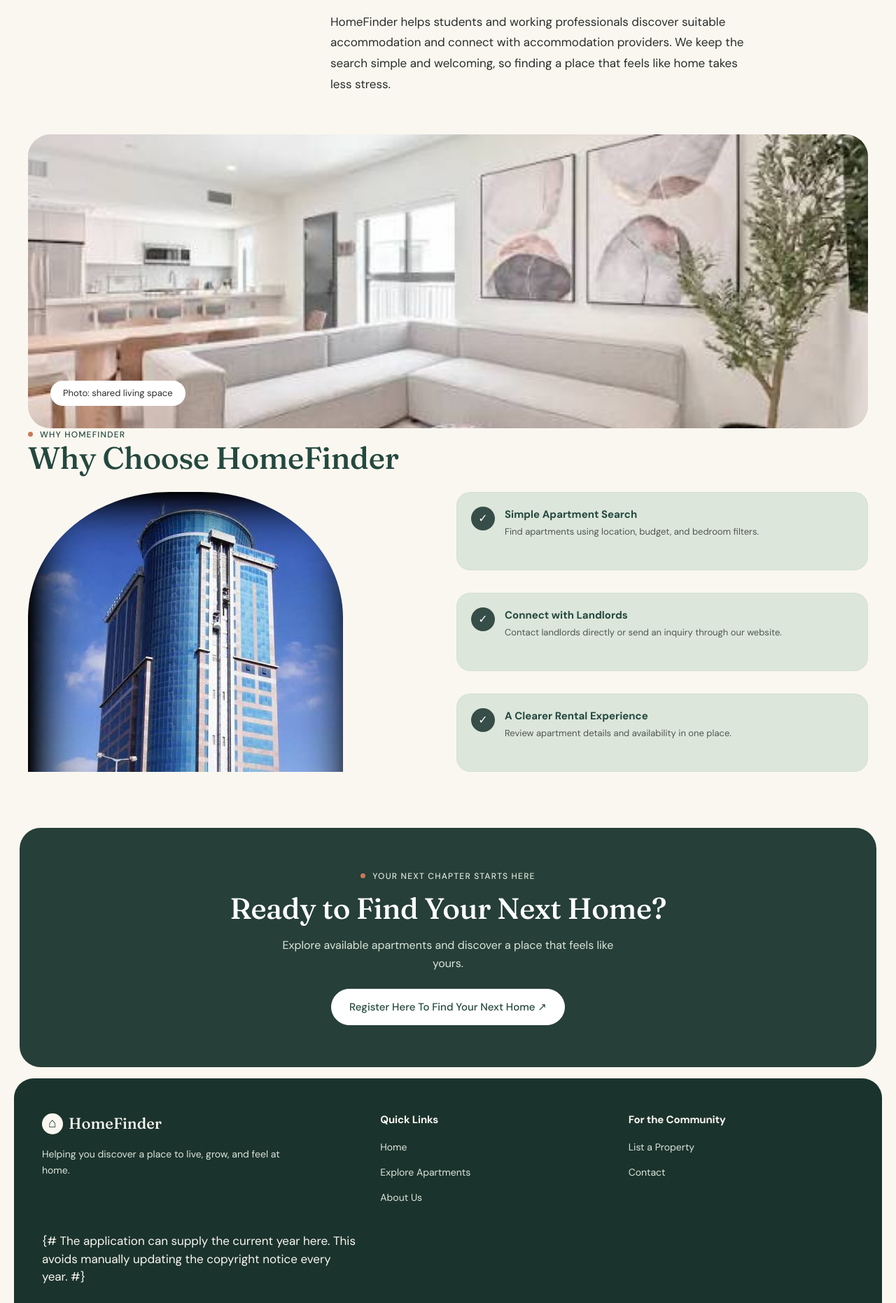
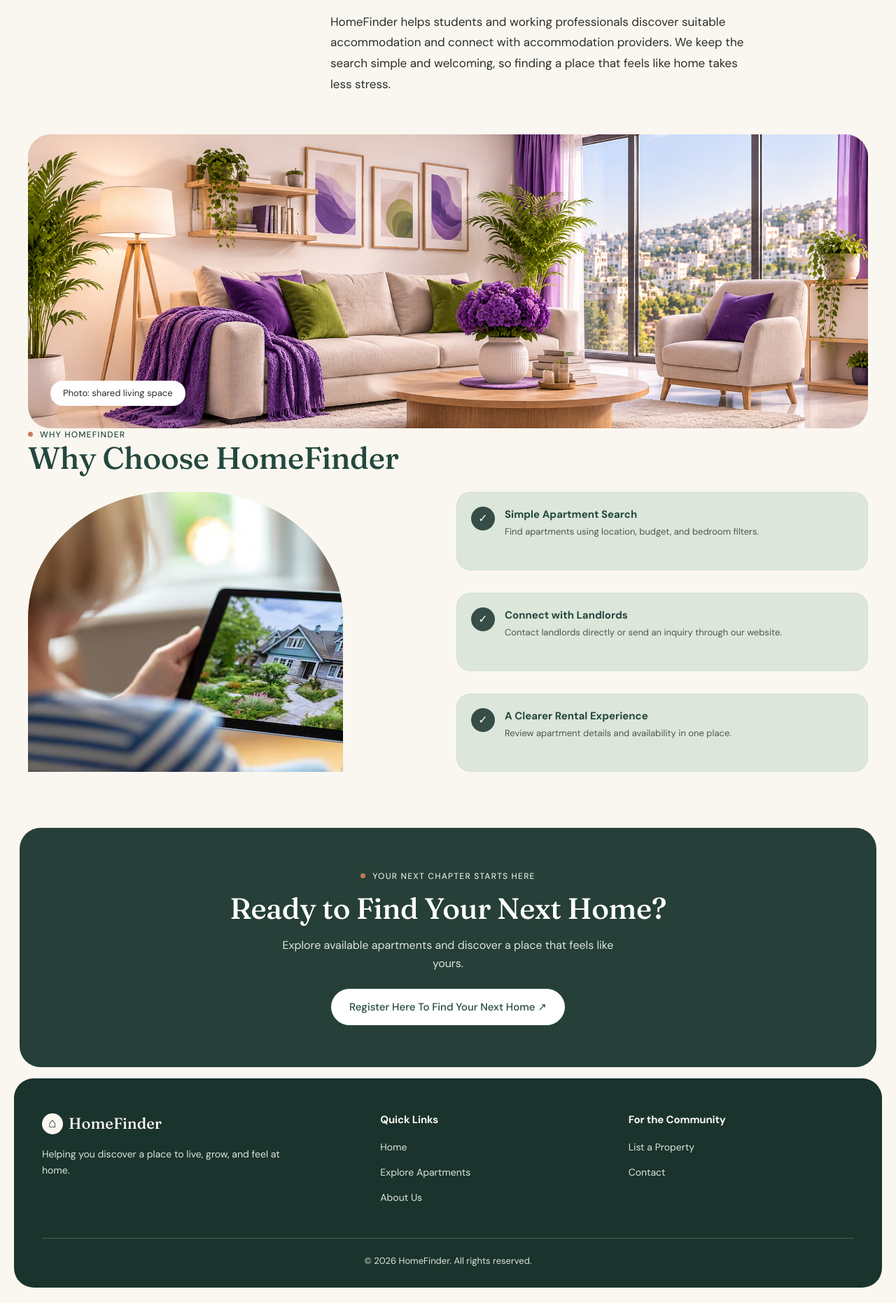
Before and after one commit to Toubassi/rental_website, a Django app: page / in a window 1280 px wide. Shown: the part 1052-2914 px from the top of the page at 70% size. After the commit the page ends 2892 px from the top, so only its background shows below. Run offline with Django 5.2, Linux system fonts and the light colour scheme; data that the repository does not hold is empty; some libraries are stand-ins or nearby versions.

Commit message:
imges in home

```diff
--- a/rental_site/login/templates/home.html
+++ b/rental_site/login/templates/home.html
@@ -110,7 +110,7 @@
   </div>
 
   <figure class="about-image">
-    <img src="{% static 'images/shared-space.jpeg' %}" alt="Shared living space" />
+    <img src="{% static 'images/home.png' %}" alt="Shared living space" />
     <figcaption>Photo: shared living space</figcaption>
   </figure>
 </section>
@@ -128,7 +128,7 @@
               role="img"
               aria-label="Welcoming home image placeholder"
             >
-              <img src="{% static 'images/palestine-tower.jpeg' %}" alt="" />
+              <img src="{% static 'images/homefinder.avif' %}" alt="" />
             </div>
 
             <div class="benefit-list">
@@ -216,9 +216,6 @@
           </div>
         </div>
 
-        {# The application can supply the current year here. This avoids
-        manually updating the copyright notice every year. #}
-
         <div class="footer-bottom">
           © {% now "Y" %} HomeFinder. All rights reserved.
         </div>
```
Also changed, not shown: rental_site/login/static/images/home.png (added), rental_site/login/static/images/homefinder.avif (added), rental_site/media/avatars/images.jpg (added).
